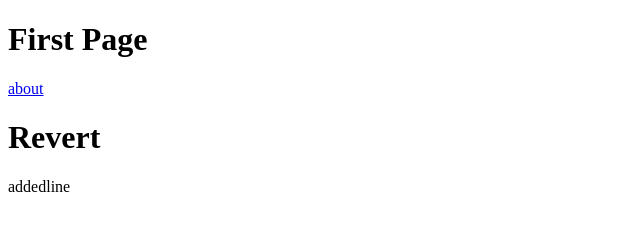
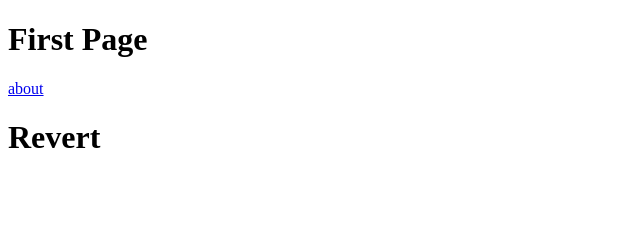
Before and after one commit to Ramana-jeyachandran/html-project-duplicate, a plain HTML site: page index.html in a window 1280 px wide. Shown: the full height of the page, 0-640 px from the left. Drawn offline with Linux system fonts and the light colour scheme.

Commit message:
Revert "second commit"
This reverts commit 1f3bde67cd2dc0918c709a9961a2b18c928edc35.

```diff
--- a/index.html
+++ b/index.html
@@ -9,6 +9,5 @@
     <h1>First Page</h1>
     <a href="about.html">about</a>
     <h1>Revert</h1>
-    <p>addedline</p>
 </body>
 </html>
```
